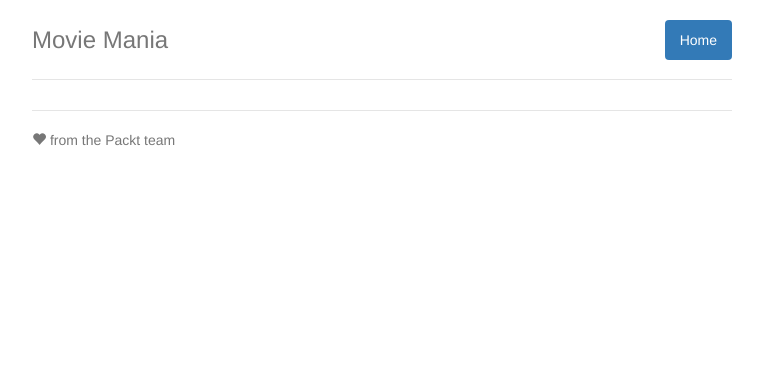
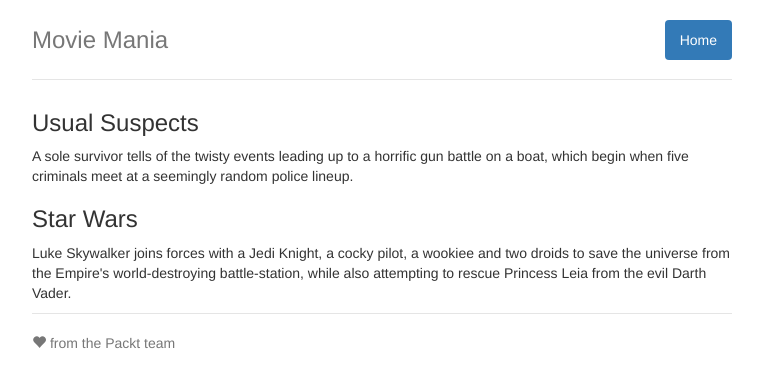
Before and after one commit to matiboy/moviemania, a website: page app/index.html in a window 1280 px wide. Shown: the whole page, without its empty margins (258-1021 px from the left). Drawn offline with nearby package versions, Linux system fonts and the light colour scheme; some packages are replaced by stand-ins of ours; files that its build step writes are made by us from their sources.

Commit message:
Ng-repeat a div and create each item's template

```diff
--- a/app/index.html
+++ b/app/index.html
@@ -30,6 +30,10 @@
       </div>
 
       <div ng-controller="MainCtrl">
+        <div ng-repeat="movie in movies">
+          <h3 ng-bind="movie.title"></h3>
+          <p ng-bind="movie.description"></p>
+        </div>
       </div>
 
       <div class="footer">
--- a/app/scripts/controllers/main.js
+++ b/app/scripts/controllers/main.js
@@ -19,4 +19,6 @@ angular.module('moviemaniaApp')
       image: 'http://ia.media-imdb.com/images/M/MV5BMTU4NTczODkwM15BMl5BanBnXkFtZTcwMzEyMTIyMw@@._V1_SX214_AL_.jpg',
       description: "Luke Skywalker joins forces with a Jedi Knight, a cocky pilot, a wookiee and two droids to save the universe from the Empire's world-destroying battle-station, while also attempting to rescue Princess Leia from the evil Darth Vader."
     }];
+
+    $scope.movies = movieList;
   });
```
